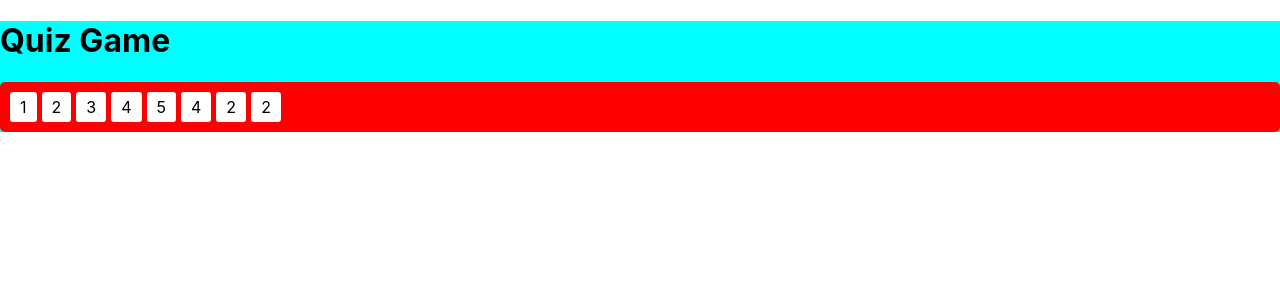
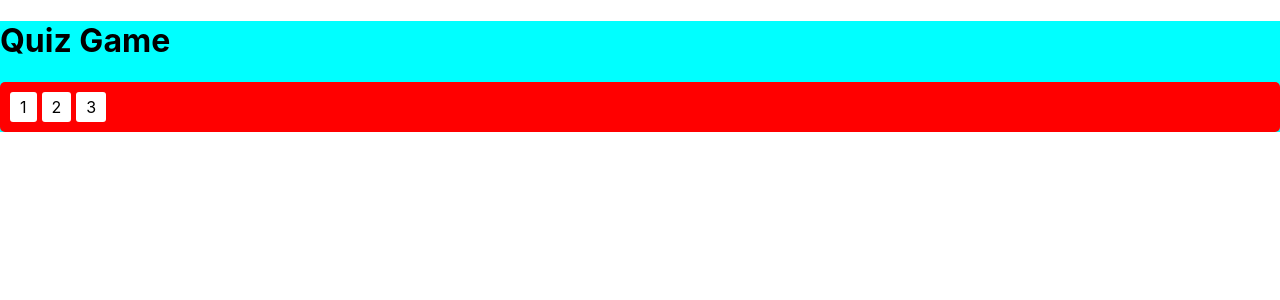
Before and after one commit to Egor-Kozlov/Quiz-game-front-end, a React (Create React App) app: page / in a window 1280 px wide. Shown: the top 300 px of the page. Built offline with nearby package versions, Linux system fonts and the light colour scheme.

Commit message:
added test commit

```diff
--- a/src/components/Number.tsx
+++ b/src/components/Number.tsx
@@ -2,7 +2,7 @@ import './Number.scss'
 
 
 const Numbers = () => {
-  const numbers = [1, 2, 3, 4, 5, 4, 2, 2,]
+  const numbers = [1, 2, 3]
   return (
     <div className="number-paragraph">
       <p>
```
